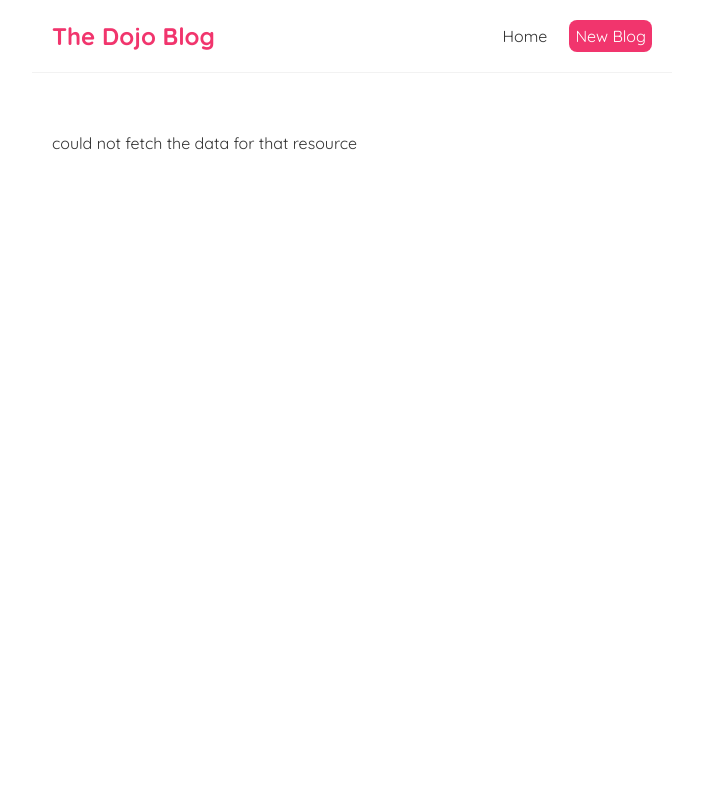
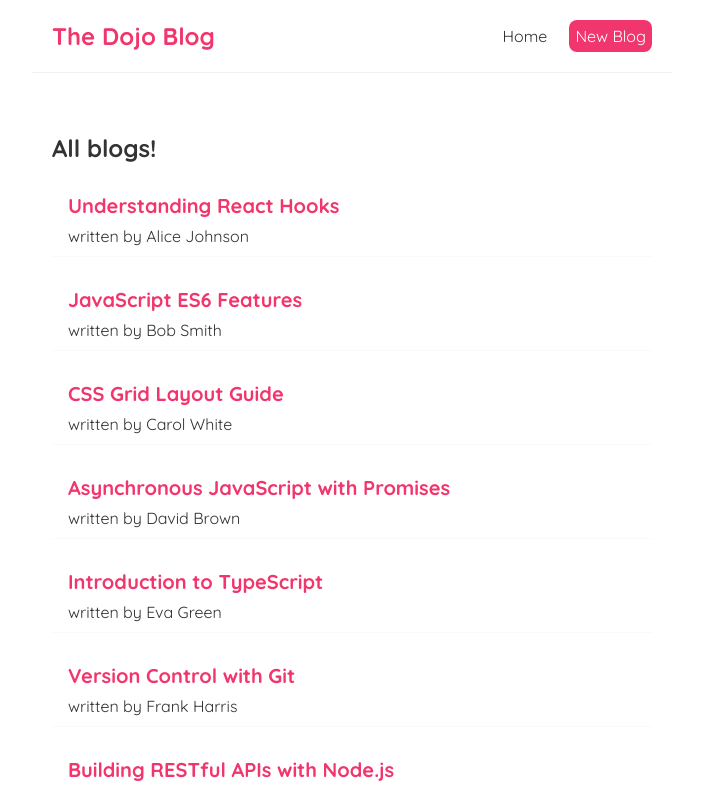
Before and after one commit to krishnactive/blog, a React (Create React App) app: page / in a window 1280 px wide. Shown: the top 792 px of the page, without its empty margins (288-991 px from the left). Built offline with nearby package versions, Linux system fonts and the light colour scheme; no server answers; data requests are answered from the project's data file.

Commit message:
Making a custom Hook ie making code usable multiple time

```diff
--- a/src/Home.js
+++ b/src/Home.js
@@ -1,43 +1,10 @@
 import { useEffect, useState } from "react"
 import BlogList from "./BlogList";
+import useFetch from './useFetch'
+
 const Home = () => {
-    const [blogs, setBlogs] = useState(null);
-    const [isPending, setIsPending] = useState(true); //while data is being fetched then loading is displayed after while not
-    const [error, setError] = useState(null);
-    //ok property of fetch api In JavaScript (and particularly in the context of the Fetch API),
-     //the res.ok property is a boolean that indicates whether the HTTP response was successful.
-     // It is true if the status code of the response is in the range 200–299, which generally signifies a successful response
-    //  true if the response status code is between 200 and 299
-    // false if the response status code is outside that range (like 404, 500, etc.).
-    // if we console res then ok will be shown as a property which is a boolean which tells that response was successfully processed or not
-    // if false then we throw a error and will be catched by the .catch property or function
-    // instead of console we can also store in a state
-    // if we change the api which does't exists then ok will be false // that end point is faulty // that will make request to server, the server will send an error back so ok will be fire and error will be thrown
-    // storing the error is some kind of state
-    // in return of Home we can do conditional rendering if we have a value for error so again conditional rendering error
-     // conditional rendering means that exist then only we render it making div h1 or other property that wiil be show on the screen
-    useEffect(()=>{
-       setTimeout(() => {
-        fetch('http://localhost:8000/blogss') //blogs
-            .then(res => {
-                if(!res.ok){
-                    throw Error('could not fetch the data for that resource');
-                }
-                return res.json();
-            })
-            .then(data => {
-                setBlogs(data);
-                setIsPending(false);
-                setError(null);
-            })
-            .catch( err =>{
-                // console.log(err.message);
-                setIsPending(false);
-                setError(err.message);
-            }) //catch any kind of network error and fire this function //generally connection error
-       }, 1000);//fetch function will work after 1 second that is 1000ms never do this because it takes additional one second along with time taken for fetching data
-    }, []);
-
+    const {data:blogs, isPending, error}  = useFetch('http://localhost:8000/blogs') //naming other name use : after actual name
+ // function can be used multiple time and it also become neater and tidier as well and they're much eaiser to read
     return (
         <div className="Home">
             {error && <div>{error}</div>}
@@ -48,3 +15,13 @@
     );
 }
 export default Home;
+
+// we need to do things in another component in future where we fetch some data
+    // we create state for the data itself essential we have write all those code of error isPending
+    //reuseability to have this
+    // custom hooks
+    // In React, a custom hook is a JavaScript function that allows you to reuse
+    // stateful logic across multiple components. Custom hooks enable you to
+    // encapsulate and share common logic that can involve using React’s
+    // built-in hooks (like useState, useEffect, useContext, etc.), so you don’t
+    // have to repeat yourself (DRY principle) in different components.
--- /dev/null
+++ b/src/useFetch.js
@@ -0,0 +1,34 @@
+import {useState, useEffect} from 'react';
+
+const useFetch = (url)=>{
+
+    const [data, setData] = useState(null);
+    const [isPending, setIsPending] = useState(true);
+    const [error, setError] = useState(null);
+
+
+    useEffect(()=>{
+        setTimeout(() => {
+         fetch(url)
+             .then(res => {
+                 if(!res.ok){
+                     throw Error('could not fetch the data for that resource');
+                 }
+                 return res.json();
+             })
+             .then(data => {  //this data is local version of data that not gonna effect the global data variable
+                 setData(data);
+                 setIsPending(false);
+                 setError(null);
+             })
+             .catch( err =>{
+                 setIsPending(false);
+                 setError(err.message);
+             })
+        }, 1000);
+     }, [url]); // this dependency if whenever url is gonna changes its going to re-run this function to get the data for that endpoint
+
+     return {data, isPending, error}
+}
+
+export default useFetch
```
